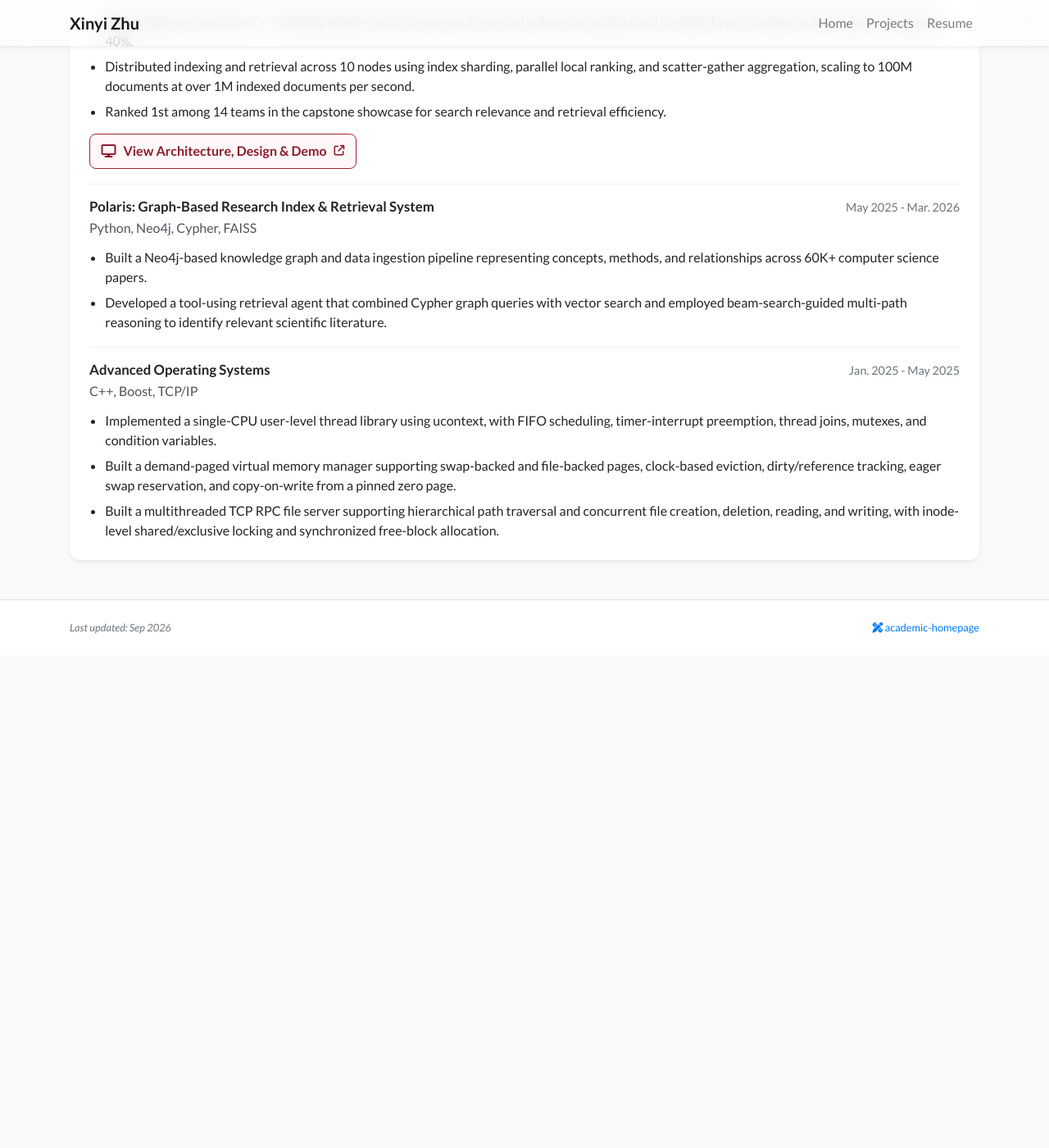
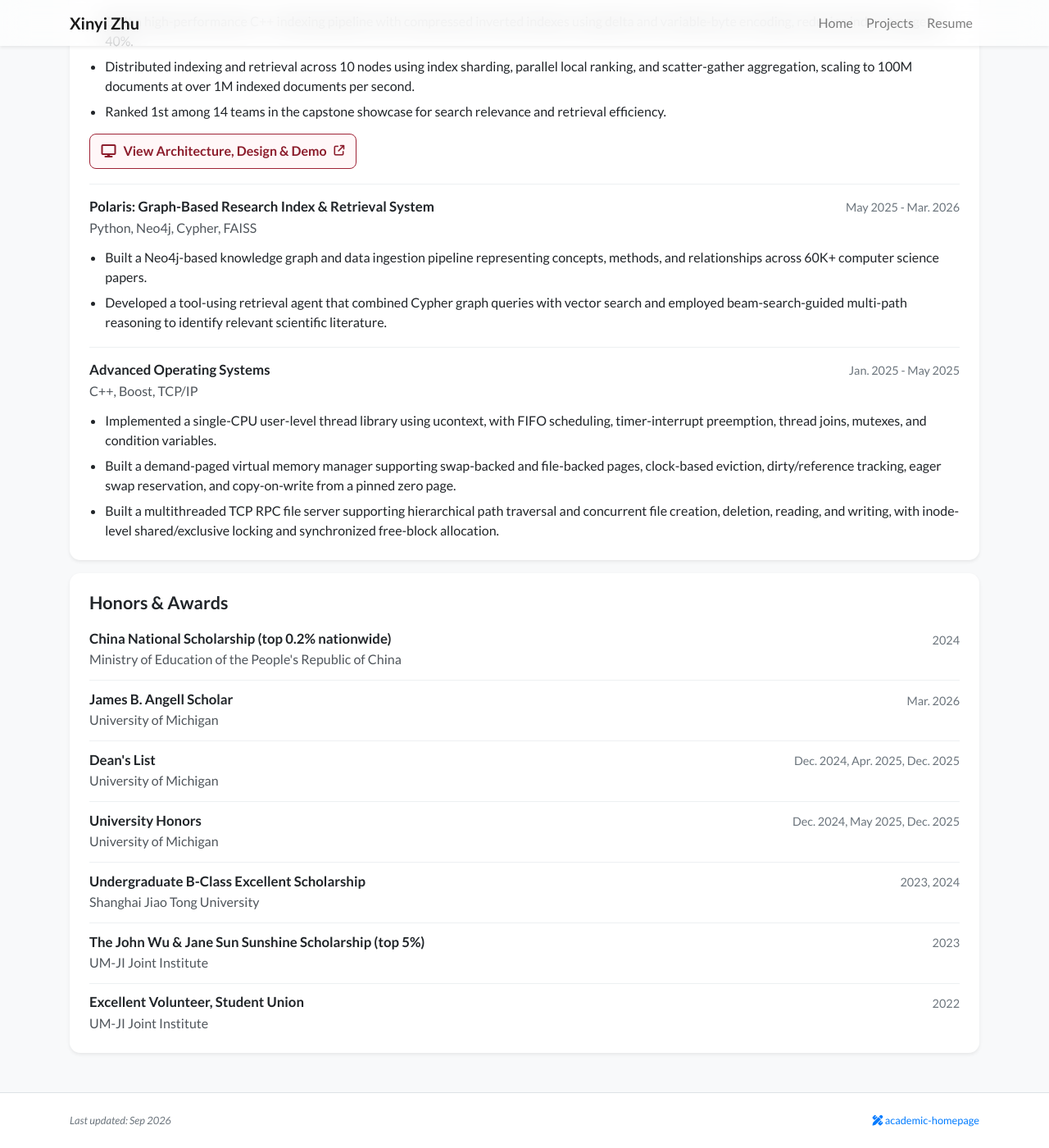
Before and after one commit to yiliazhuxyxy/yiliazhuxyxy.github.io, a Jekyll site: the page built from index_layout2.html, in a window 1280 px wide and 1400 px high, scrolled down 1830 px. Shown: the whole window at 82% size. Built offline with Jekyll 4.4.1, drawn with Linux system fonts in a browser that asks for light colours; nearby versions of some CDN libraries; a style sheet for code colours, icons or effects is not loaded; before the commit the page ends 2629 px from its top, so only the background shows below that.

Commit message:
Add honors and awards section

```diff
--- a/_data/profile.yml
+++ b/_data/profile.yml
@@ -91,3 +91,26 @@ projects:
       - Implemented a single-CPU user-level thread library using ucontext, with FIFO scheduling, timer-interrupt preemption, thread joins, mutexes, and condition variables.
       - Built a demand-paged virtual memory manager supporting swap-backed and file-backed pages, clock-based eviction, dirty/reference tracking, eager swap reservation, and copy-on-write from a pinned zero page.
       - Built a multithreaded TCP RPC file server supporting hierarchical path traversal and concurrent file creation, deletion, reading, and writing, with inode-level shared/exclusive locking and synchronized free-block allocation.
+
+honors:
+  - name: China National Scholarship (top 0.2% nationwide)
+    organization: Ministry of Education of the People's Republic of China
+    date: "2024"
+  - name: James B. Angell Scholar
+    organization: University of Michigan
+    date: Mar. 2026
+  - name: Dean's List
+    organization: University of Michigan
+    date: Dec. 2024, Apr. 2025, Dec. 2025
+  - name: University Honors
+    organization: University of Michigan
+    date: Dec. 2024, May 2025, Dec. 2025
+  - name: Undergraduate B-Class Excellent Scholarship
+    organization: Shanghai Jiao Tong University
+    date: 2023, 2024
+  - name: The John Wu & Jane Sun Sunshine Scholarship (top 5%)
+    organization: UM-JI Joint Institute
+    date: "2023"
+  - name: Excellent Volunteer, Student Union
+    organization: UM-JI Joint Institute
+    date: "2022"
--- a/_includes/widgets/experience_card.html
+++ b/_includes/widgets/experience_card.html
@@ -106,3 +106,26 @@
 {% if site.data.profile.projects %}
 {% include widgets/project_list_card.html title="Selected Projects" show_more=true %}
 {% endif %}
+
+{% if site.data.profile.honors %}
+<section class="row mt-3">
+    <div class="col-12">
+        <div class="card border-0 shadow-sm bg-white">
+            <div class="card-body p-4">
+                <h3 class="section-title">Honors &amp; Awards</h3>
+                <div class="honors-list">
+                    {% for item in site.data.profile.honors %}
+                    <article class="honor-item">
+                        <div class="honor-content">
+                            <h4 class="item-title">{{ item.name }}</h4>
+                            <div class="item-subtitle">{{ item.organization }}</div>
+                        </div>
+                        <div class="item-meta honor-date">{{ item.date }}</div>
+                    </article>
+                    {% endfor %}
+                </div>
+            </div>
+        </div>
+    </div>
+</section>
+{% endif %}
--- a/_layouts/default.html
+++ b/_layouts/default.html
@@ -14,7 +14,7 @@
     <link rel="preconnect" href="https://fonts.gstatic.com" crossorigin>
     <link href="https://fonts.googleapis.com/css2?family=Lato:ital,wght@0,300;0,400;0,700;0,900;1,300;1,400;1,700;1,900&family=Fira+Sans:ital,wght@0,100;0,200;0,300;0,400;0,500;0,600;0,700;0,800;0,900;1,100;1,200;1,300;1,400;1,500;1,600;1,700;1,800;1,900&family=Source+Code+Pro:ital,wght@0,200..900;1,200..900&display=swap" rel="stylesheet">
     <link rel="stylesheet" href="https://cdn.jsdelivr.net/npm/katex@0.16.11/dist/katex.min.css" integrity="sha384-nB0miv6/jRmo5UMMR1wu3Gz6NLsoTkbqJghGIsx//Rlm+ZU03BU6SQNC66uf4l5+" crossorigin="anonymous">
-    <link rel="stylesheet" href="{{ '/assets/css/global.css' | relative_url }}?v=20260906-6">
+    <link rel="stylesheet" href="{{ '/assets/css/global.css' | relative_url }}?v=20260906-7">
 </head>
 <body class="bg-light" {{ page.body_attr }}>
     {% include navbar.html %}
--- a/assets/css/global.css
+++ b/assets/css/global.css
@@ -389,6 +389,32 @@ div.lazy {
     line-height: 1;
 }
 
+.honor-item {
+    display: flex;
+    align-items: flex-start;
+    justify-content: space-between;
+    gap: 1.5rem;
+    padding: 0.8rem 0;
+    border-top: 1px solid #edf0f2;
+}
+
+.honor-item:first-child {
+    border-top: 0;
+    padding-top: 0;
+}
+
+.honor-item:last-child {
+    padding-bottom: 0;
+}
+
+.honor-content {
+    min-width: 0;
+}
+
+.honor-date {
+    padding-top: 0.05rem;
+}
+
 @media (max-width: 767.98px) {
     .timeline-heading {
         display: block;
@@ -422,4 +448,12 @@ div.lazy {
         height: 78vh;
         min-height: 560px;
     }
+
+    .honor-item {
+        display: block;
+    }
+
+    .honor-date {
+        margin-top: 0.25rem;
+    }
 }
```
